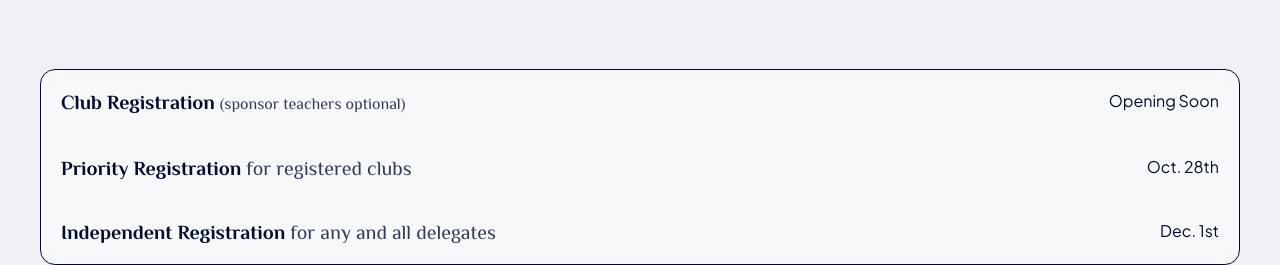
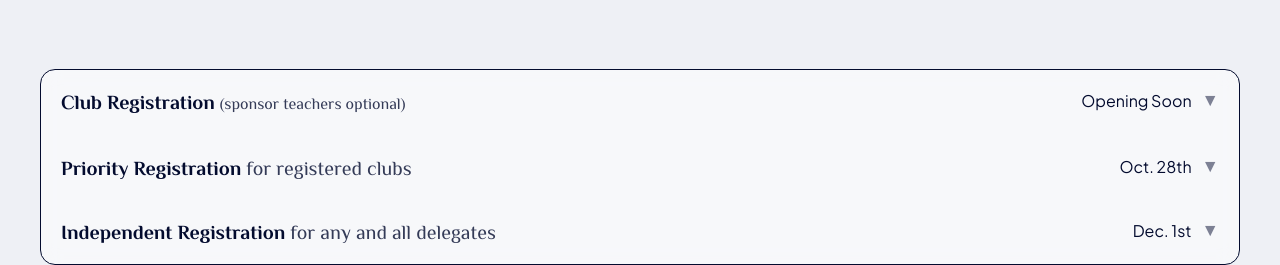
Before and after one commit to oklex/simnato-site, a Next.js app: page /registration in a window 1280 px wide. Shown: the part 576-841 px from the top of the page. Built offline with nearby package versions, Linux system fonts and the light colour scheme.

Commit message:
added basic open/closed chevron

```diff
--- a/src/ui-library/Accordion.tsx
+++ b/src/ui-library/Accordion.tsx
@@ -18,6 +18,15 @@ type AccordionProps = {
 	background: 'glassy' | 'transparent';
 	content: AccordionItemType[];
 };
+
+const ChevronIcon = styled.div<{ open: boolean }>`
+	display: inline-block;
+	margin-left: 10px;
+	transition: transform 0.2s ease;
+	transform: rotate(${({ open }) => (open ? '180deg' : '0deg')});
+	font-size: 1.1rem;
+	opacity: ${({ open }) => (open ? 1 : 0.5)};
+`;
 
 // Styled component for AccordionWrapper
 const AccordionWrapper = styled.div<{
@@ -59,6 +68,7 @@ const AccordionButton = styled(DisclosureButton)<{ mode: MODES }>`
 	color: inherit;
 	padding: 20px;
 	width: 100%;
+	display: flex;
 	${({ mode }) => {
 		switch (mode) {
 			case 'light':
@@ -126,8 +136,15 @@ export const Accordion = ({
 					as="div"
 					defaultOpen={item.key === initialOpenedKey} // Open the selected item initially
 				>
-					<AccordionButton mode={mode}>{item.label}</AccordionButton>
-					<AccordionPanel mode={mode}>{item.content}</AccordionPanel>
+					{({ open }) => (
+						<>
+							<AccordionButton mode={mode}>
+								{item.label}
+								<ChevronIcon open={open}>▼</ChevronIcon>
+							</AccordionButton>
+							<AccordionPanel mode={mode}>{item.content}</AccordionPanel>{' '}
+						</>
+					)}
 				</Disclosure>
 			))}
 		</AccordionWrapper>
```
